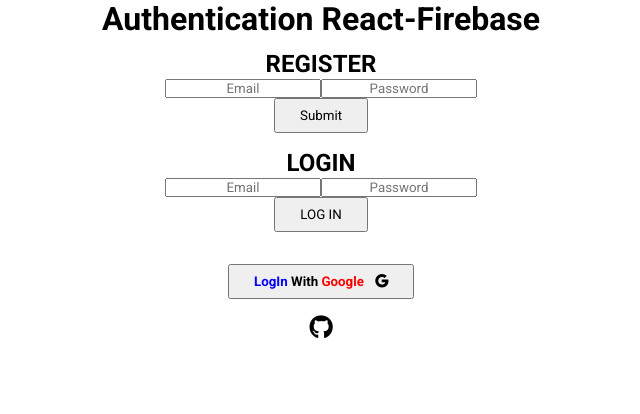
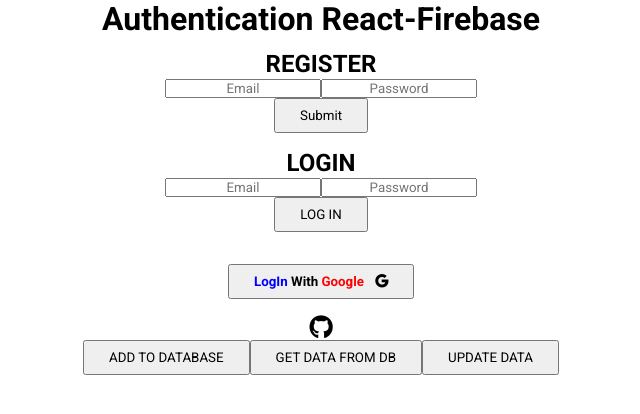
Before and after one commit to prattparedes/Firebase-YT-CS, a React (Create React App) app: page / in a window 1280 px wide. Shown: the top 414 px of the page, without its empty margins (319-959 px from the left). Built offline with nearby package versions, Linux system fonts and the light colour scheme; the HTML template or start-up script is replaced by a standard one.

Commit message:
adding database update

```diff
--- a/src/App.js
+++ b/src/App.js
@@ -7,10 +7,12 @@
 import ButtonG from './components/ButtonGoogle'
 
 import React, { useState, useEffect } from "react";
-import app from "./firebaseConfig";
+import { app, database } from "./firebaseConfig";
 import { getAuth, createUserWithEmailAndPassword, signInWithEmailAndPassword} from "firebase/auth";
 import { GoogleAuthProvider, signInWithPopup } from "firebase/auth";
 import { GithubAuthProvider } from "firebase/auth";
+
+import { collection, addDoc, getDocs, doc, updateDoc } from "firebase/firestore";
 
 
 function App() {
@@ -88,6 +90,37 @@
       })
     }
 
+  // Section Firestore
+  const collectionRef = collection(database, 'users')
+
+  function addData() {
+    addDoc(collectionRef, {
+      email: email,
+      password: password
+    })
+    .then(() => {
+      alert('Data añadida')
+    }).catch((err) => {
+      alert(err.message)
+    })
+  }
+
+  function getData() {
+    getDocs(collectionRef)
+    .then((response) => {
+      console.log(response.docs.map((item) => {
+        return { ...item.data(), id: item.id}
+      }))
+    })
+  }
+
+  function updateData () {
+    const docToUpdate = doc()
+    console.log('data updated')
+  }
+
+  // Section Firestore
+
   return (
     <>
       <h1>Authentication React-Firebase</h1>
@@ -105,6 +138,10 @@
       <Login login={LogIn} setEmail={inputEmailLogIn} setPass={inputPassLogIn}/>
       <ButtonG googleLogIn={googleLogIn}/>
       <a onClick={githubLogIn}><i className="fa-brands fa-github" style={{ marginTop:'16px', fontSize:'24px', cursor:'pointer' }}></i></a>
+      <br />
+      <button onClick={addData}>ADD TO DATABASE</button>
+      <button onClick={getData}>GET DATA FROM DB</button>
+      <button onClick={updateData}>UPDATE DATA</button>
     </>
   );
 }
--- a/src/firebaseConfig.js
+++ b/src/firebaseConfig.js
@@ -1,5 +1,6 @@
 
 import { initializeApp } from "firebase/app";
+import { getFirestore } from "firebase/firestore";
 
 const firebaseConfig = {
   apiKey: "AIzaSyD5N_CUSkZcbqnMuJbuULvfbA2Qm8HCEQg",
@@ -10,6 +11,6 @@
   appId: "1:703471820832:web:4876e57f47c933d62b9c45"
 };
 
-const app = initializeApp(firebaseConfig);
 
-export default app
+export const app = initializeApp(firebaseConfig);
+export const database = getFirestore(app)
```
Lines whose indentation alone changed are shown as unchanged.
